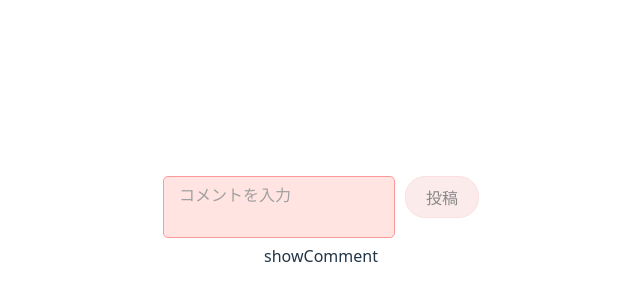
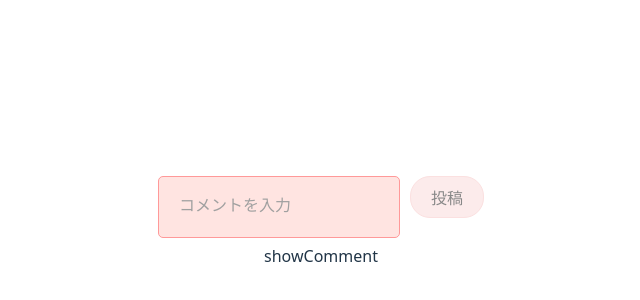
Before and after one commit to Rinoa413/chat-system, a React (Vite) app: page / in a window 1280 px wide. Shown: the part 178-478 px from the top of the page, without its empty margins (319-959 px from the left). Built offline with nearby package versions, Linux system fonts and the light colour scheme.

Commit message:
ittann hinann

```diff
--- a/src/components/PostCommet/PostComment.css
+++ b/src/components/PostCommet/PostComment.css
@@ -24,14 +24,13 @@
   /* テキストエリアのスタイル */
 .modalCenter textarea {
     flex-grow: 1; /* 残りのスペースを全て使用 */
-    padding: 10px 15px; /* 内側の余白 */
+    padding: 20px; /* 内側の余白 */
     border: 1px solid #ff9999; /* 理想の画面の赤いボーダー */
     border-radius: 5px; /* 角を丸くする */
     background-color: #ffe4e1; /* モーダルコンテンツと同じ薄いピンクの背景 */
     font-size: 16px;
     color: #333;
     resize: none; /* リサイズを無効にする (理想の画面ではリサイズバーがないため) */
-    height: 40px; /* 高さの固定（理想の画面の高さに合わせる）*/
     line-height: 20px; /* 行の高さ */
     overflow: hidden; /* 内容がはみ出てもスクロールバーを表示しない */
     outline: none; /* フォーカス時のアウトラインを非表示 */
```
